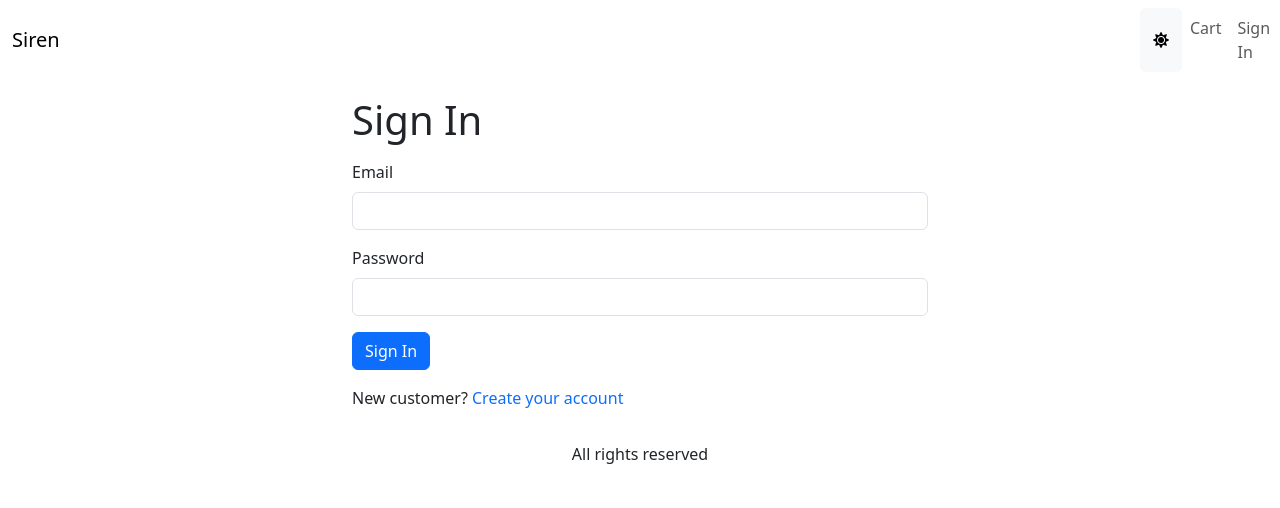
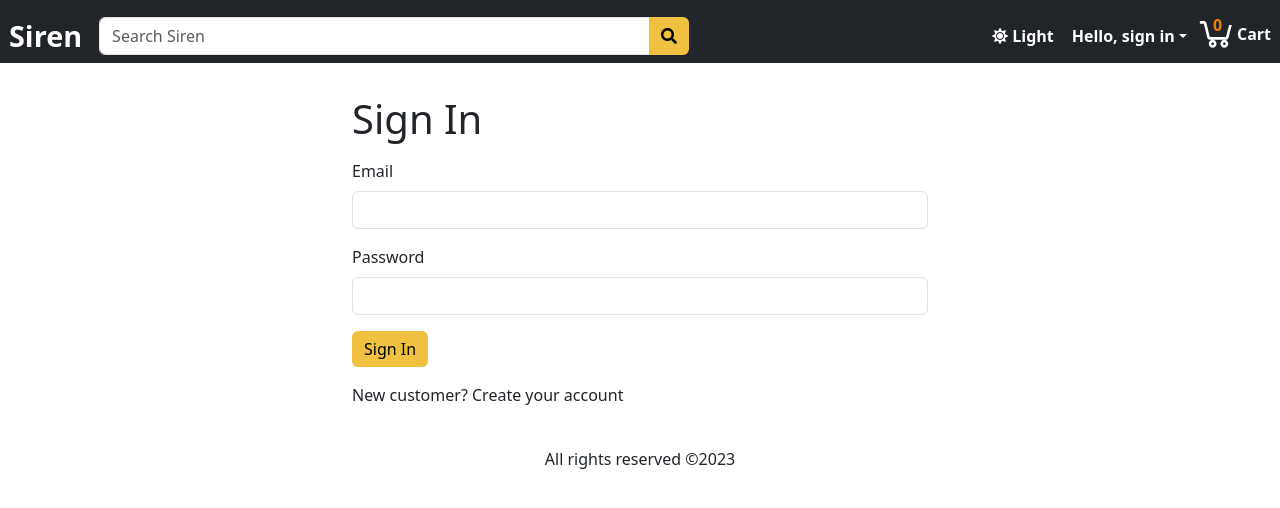
Before and after one commit to whatthefoobar/siren-ecomm-app, a React (Vite) app in the folder frontend/: page /signin in a window 1280 px wide. Shown: the top 508 px of the page. Built offline with nearby package versions, Linux system fonts and the light colour scheme.

Commit message:
some  ui changes

```diff
--- a/frontend/src/App.tsx
+++ b/frontend/src/App.tsx
@@ -1,6 +1,14 @@
-import { Container } from "react-bootstrap";
-import { Outlet } from "react-router-dom";
-import Footer from "./components/Footer";
+import { useContext, useEffect } from "react";
+import {
+  Badge,
+  Button,
+  Container,
+  Nav,
+  Navbar,
+  NavDropdown,
+} from "react-bootstrap";
+import { Link, Outlet } from "react-router-dom";
+import { LinkContainer } from "react-router-bootstrap";
 import { ToastContainer } from "react-toastify";
 import "react-toastify/dist/ReactToastify.css";
 import NavigationBar from "./components/NavigationBar";
@@ -8,17 +16,21 @@
 function App() {
   return (
     <div className="d-flex flex-column vh-100">
-      <ToastContainer position="top-left" limit={1} />
+      <ToastContainer position="bottom-center" limit={1} />
       <header>
         <NavigationBar />
       </header>
-
       <main>
         <Container className="mt-3">
           <Outlet />
         </Container>
       </main>
-      <Footer />
+      {/* <Footer /> */}
+      <footer className="mt-4">
+        <div className="text-center">
+          All rights reserved ©{new Date().getFullYear()}
+        </div>
+      </footer>
     </div>
   );
 }
--- a/frontend/src/components/Footer.tsx
+++ b/frontend/src/components/Footer.tsx
@@ -1,7 +1,161 @@
 const Footer = () => {
   return (
-    <footer className="mt-3">
-      <div className="text-center">All rights reserved</div>
+    <footer className="mt-5 container">
+      {/* <div className="text-center">All rights reserved</div> */}
+
+      {/* <section className="">
+        <form action="">
+          <div className="row d-flex justify-content-center">
+            <div className="col-auto">
+              <p className="pt-2">
+                <strong>Sign up for our newsletter</strong>
+              </p>
+            </div>
+
+            <div className="col-md-5 col-12">
+              <div className="form-outline mb-4">
+                <input
+                  type="email"
+                  id="form5Example2"
+                  className="form-control"
+                />
+                <label className="form-label" htmlFor="form5Example2">
+                  Email address
+                </label>
+              </div>
+            </div>
+
+            <div className="col-auto">
+              <button type="submit" className="btn btn-primary mb-4">
+                Subscribe
+              </button>
+            </div>
+          </div>
+        </form>
+      </section> */}
+
+      <section className="mb-4">
+        <p>
+          Lorem ipsum dolor sit amet consectetur adipisicing elit. Sunt
+          distinctio earum repellat quaerat voluptatibus placeat nam, commodi
+          optio pariatur est quia magnam eum harum corrupti dicta, aliquam sequi
+          voluptate quas.
+        </p>
+      </section>
+
+      <section className="">
+        <div className="row">
+          <div className="col-lg-3 col-md-6 mb-4 mb-md-0">
+            <h5 className="text-uppercase">Links</h5>
+
+            <ul className="list-unstyled mb-0">
+              <li>
+                <a href="#!" className="text-dark">
+                  Link 1
+                </a>
+              </li>
+              <li>
+                <a href="#!" className="text-dark">
+                  Link 2
+                </a>
+              </li>
+              <li>
+                <a href="#!" className="text-dark">
+                  Link 3
+                </a>
+              </li>
+              <li>
+                <a href="#!" className="text-dark">
+                  Link 4
+                </a>
+              </li>
+            </ul>
+          </div>
+
+          <div className="col-lg-3 col-md-6 mb-4 mb-md-0">
+            <h5 className="text-uppercase">Links</h5>
+
+            <ul className="list-unstyled mb-0">
+              <li>
+                <a href="#!" className="text-dark">
+                  Link 1
+                </a>
+              </li>
+              <li>
+                <a href="#!" className="text-dark">
+                  Link 2
+                </a>
+              </li>
+              <li>
+                <a href="#!" className="text-dark">
+                  Link 3
+                </a>
+              </li>
+              <li>
+                <a href="#!" className="text-dark">
+                  Link 4
+                </a>
+              </li>
+            </ul>
+          </div>
+
+          <div className="col-lg-3 col-md-6 mb-4 mb-md-0">
+            <h5 className="text-uppercase">Links</h5>
+
+            <ul className="list-unstyled mb-0">
+              <li>
+                <a href="#!" className="text-dark">
+                  Link 1
+                </a>
+              </li>
+              <li>
+                <a href="#!" className="text-dark">
+                  Link 2
+                </a>
+              </li>
+              <li>
+                <a href="#!" className="text-dark">
+                  Link 3
+                </a>
+              </li>
+              <li>
+                <a href="#!" className="text-dark">
+                  Link 4
+                </a>
+              </li>
+            </ul>
+          </div>
+
+          <div className="col-lg-3 col-md-6 mb-4 mb-md-0">
+            <h5 className="text-uppercase">Links</h5>
+
+            <ul className="list-unstyled mb-0">
+              <li>
+                <a href="#!" className="text-dark">
+                  Link 1
+                </a>
+              </li>
+              <li>
+                <a href="#!" className="text-dark">
+                  Link 2
+                </a>
+              </li>
+              <li>
+                <a href="#!" className="text-dark">
+                  Link 3
+                </a>
+              </li>
+              <li>
+                <a href="#!" className="text-dark">
+                  Link 4
+                </a>
+              </li>
+            </ul>
+          </div>
+        </div>
+      </section>
+
+      <div className="text-center p-3"> Copyright:© 2023</div>
     </footer>
   );
 };
--- a/frontend/src/components/NavigationBar.tsx
+++ b/frontend/src/components/NavigationBar.tsx
@@ -3,6 +3,9 @@
   Badge,
   Button,
   Container,
+  Form,
+  FormControl,
+  InputGroup,
   Nav,
   Navbar,
   NavDropdown,
@@ -35,47 +38,106 @@
     window.location.href = "/signin";
   };
   return (
-    <Navbar expand="lg">
-      <Container>
-        <LinkContainer to="/">
+    <Navbar
+      className="d-flex flex-column align-items-stretch p-2 pb-0 mb-3"
+      bg="dark"
+      variant="dark"
+      expand="lg"
+    >
+      <div className="d-flex justify-content-between align-items-center">
+        <LinkContainer to="/" className="header-link">
           <Navbar.Brand>Siren</Navbar.Brand>
         </LinkContainer>
-      </Container>
-      <Nav>
-        <Button variant={mode} onClick={switchModeHandler}>
-          <i className={mode === "light" ? "fa fa-sun" : "fa fa-moon"}></i>
+        <Form className="flex-grow-1 d-flex me-auto">
+          <InputGroup>
+            <FormControl
+              type="text"
+              name="q"
+              id="q"
+              placeholder="Search Siren"
+              aria-label="Search Siren"
+              aria-describedby="button-search"
+            ></FormControl>
+            <Button variant="outline-primary" type="submit" id="button-search">
+              <i className="fas fa-search"></i>
             </Button>
-        <Link to="/cart" className="nav-link">
-          Cart
-          {cart.cartItems.length > 0 && (
-            <Badge pill bg="danger">
-              {cart.cartItems.reduce((a, c) => a + c.quantity, 0)}
-            </Badge>
-          )}
+          </InputGroup>
+        </Form>
+        <Navbar.Collapse>
+          <Nav className="w-100 justify-content-end">
+            <Link
+              to="#"
+              className="nav-link header-link"
+              onClick={switchModeHandler}
+            >
+              <i className={mode === "light" ? "fa fa-sun" : "fa fa-moon"}></i>{" "}
+              {mode === "light" ? "Light" : "Dark"}
             </Link>
+
             {userInfo ? (
               <NavDropdown
-            title={userInfo.name}
-            id="basic-nav-dropdown"
-            className="dropdown-menu-start"
+                className="header-link"
+                title={`Hello, ${userInfo.name}`}
               >
+                <LinkContainer to="/profile">
+                  <NavDropdown.Item>User Profile</NavDropdown.Item>
+                </LinkContainer>
                 <LinkContainer to="/orderhistory">
                   <NavDropdown.Item>Order History</NavDropdown.Item>
                 </LinkContainer>
+                <NavDropdown.Divider />
                 <Link
                   className="dropdown-item"
                   to="#signout"
                   onClick={signoutHandler}
                 >
-              Sign Out
+                  {" "}
+                  Sign Out{" "}
                 </Link>
               </NavDropdown>
             ) : (
-          <Link className="nav-link" to="/signin">
-            Sign In
+              <NavDropdown className="header-link" title={`Hello, sign in`}>
+                <LinkContainer to="/signin">
+                  <NavDropdown.Item>Sign In</NavDropdown.Item>
+                </LinkContainer>
+              </NavDropdown>
+            )}
+
+            <Link to="/cart" className="nav-link header-link p-0">
+              {
+                <span className="cart-badge">
+                  {cart.cartItems.reduce((a, c) => a + c.quantity, 0)}
+                </span>
+              }
+              <svg
+                fill="#ffffff"
+                viewBox="130 150 200 300"
+                width="40px"
+                height="40px"
+              >
+                <path d="M 110.164 188.346 C 104.807 188.346 100.437 192.834 100.437 198.337 C 100.437 203.84 104.807 208.328 110.164 208.328 L 131.746 208.328 L 157.28 313.233 C 159.445 322.131 167.197 328.219 176.126 328.219 L 297.409 328.219 C 306.186 328.219 313.633 322.248 315.951 313.545 L 341.181 218.319 L 320.815 218.319 L 297.409 308.237 L 176.126 308.237 L 150.592 203.332 C 148.426 194.434 140.675 188.346 131.746 188.346 L 110.164 188.346 Z M 285.25 328.219 C 269.254 328.219 256.069 341.762 256.069 358.192 C 256.069 374.623 269.254 388.165 285.25 388.165 C 301.247 388.165 314.431 374.623 314.431 358.192 C 314.431 341.762 301.247 328.219 285.25 328.219 Z M 197.707 328.219 C 181.711 328.219 168.526 341.762 168.526 358.192 C 168.526 374.623 181.711 388.165 197.707 388.165 C 213.704 388.165 226.888 374.623 226.888 358.192 C 226.888 341.762 213.704 328.219 197.707 328.219 Z M 197.707 348.201 C 203.179 348.201 207.434 352.572 207.434 358.192 C 207.434 363.812 203.179 368.183 197.707 368.183 C 192.236 368.183 187.98 363.812 187.98 358.192 C 187.98 352.572 192.236 348.201 197.707 348.201 Z M 285.25 348.201 C 290.722 348.201 294.977 352.572 294.977 358.192 C 294.977 363.812 290.722 368.183 285.25 368.183 C 279.779 368.183 275.523 363.812 275.523 358.192 C 275.523 352.572 279.779 348.201 285.25 348.201 Z" />
+              </svg>
+              <span>Cart</span>
             </Link>
-        )}
           </Nav>
+        </Navbar.Collapse>
+      </div>
+      {/* <div className="sub-header">
+        <div className="d-flex">
+          <Link to="#" className="nav-link header-link p-1">
+            <i className="fas fa-bars"></i> All
+          </Link>
+          {["Todays Deal", "Gifts", "On Sale"].map((x) => (
+            <Link
+              key={x}
+              className="nav-link header-link p-1 px-3"
+              to={`/search?tag=${x}`}
+            >
+              {x}
+            </Link>
+          ))}
+        </div>
+      </div> */}
     </Navbar>
   );
 };
--- a/frontend/src/index.css
+++ b/frontend/src/index.css
@@ -7,12 +7,17 @@
   -webkit-text-size-adjust: 100%;
 }
 
+.sub-header {
+  display: block;
+}
+
 .product-image {
   max-width: 400px;
   width: 100%;
 }
 a {
   text-decoration: none;
+  color: inherit;
 }
 
 .rating span {
@@ -43,3 +48,56 @@
   left: auto;
   right: 0;
 }
+.btn-primary,
+.btn-outline-primary {
+  border: none;
+  background-color: #f0c040;
+  color: #000000;
+}
+.btn-primary:hover,
+.btn-outline-primary:hover {
+  background-color: #263f49;
+}
+/* header */
+
+.navbar-brand {
+  font-weight: bold;
+  font-size: 1.8rem;
+}
+
+a.header-link,
+.header-link > a {
+  border: 1px rgb(33, 37, 41) solid;
+  border-radius: 2px;
+  color: white !important;
+  font-weight: bold;
+}
+
+a.header-link:hover,
+.header-link > a:hover {
+  color: white;
+  border: 1px white solid;
+}
+
+.header .dropdown-menu,
+.header .dropdown-item {
+  color: black !important;
+  background-color: white;
+}
+.header .dropdown-item a:hover {
+  border: 1px rgb(33, 37, 41) solid;
+}
+.sub-header {
+  background-color: #232f3e;
+}
+
+.cart-badge {
+  position: absolute;
+  color: #f08000;
+  font-weight: bold;
+  margin-left: 16px;
+  margin-top: -3px;
+}
+.sub-header {
+  background-color: #263f49;
+}
```
Also changed, not shown: 1 other file (tests, documents, lock files or other folders). Lines whose indentation alone changed are shown as unchanged.
